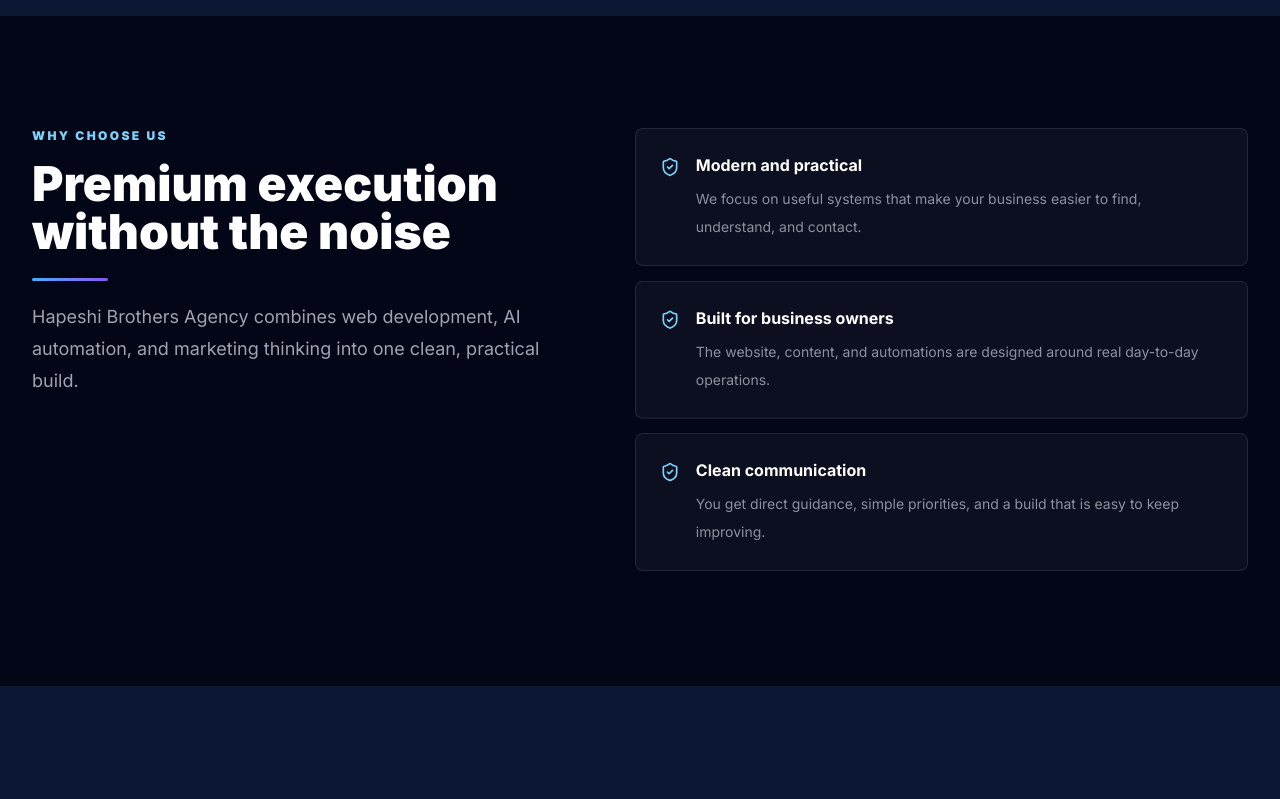
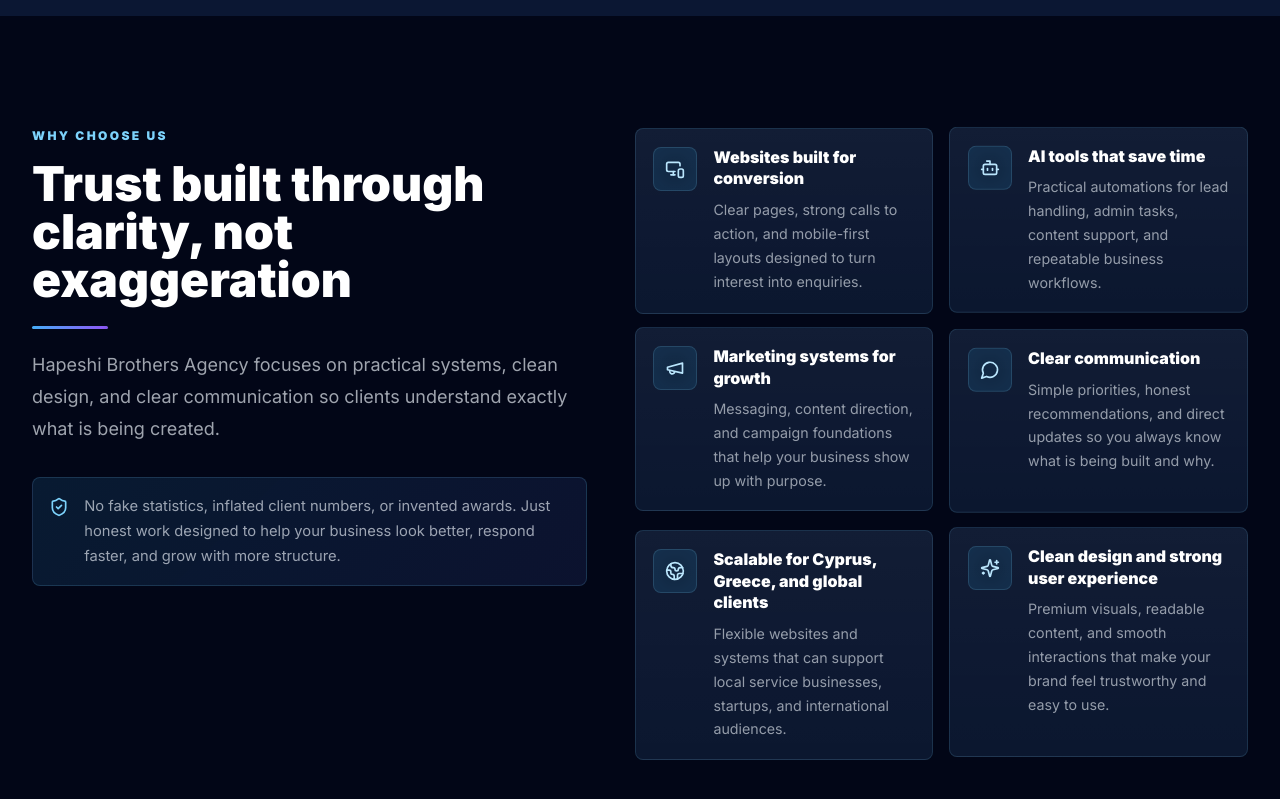
Before and after one commit to ioannis1994max-cell/HB, a React (Vite) app: page / in a window 1280 px wide. Shown: the part 5080-5879 px from the top of the page. Built offline with nearby package versions, Linux system fonts and the light colour scheme; no server answers.

Commit message:
Improve why choose us trust section

```diff
--- a/src/main.jsx
+++ b/src/main.jsx
@@ -8,6 +8,7 @@
   ChevronDown,
   Clock,
   Compass,
+  Globe2,
   Instagram,
   LayoutDashboard,
   Megaphone,
@@ -131,9 +132,36 @@
 ];
 
 const reasons = [
-  ["Modern and practical", "We focus on useful systems that make your business easier to find, understand, and contact."],
-  ["Built for business owners", "The website, content, and automations are designed around real day-to-day operations."],
-  ["Clean communication", "You get direct guidance, simple priorities, and a build that is easy to keep improving."],
+  {
+    title: "Websites built for conversion",
+    text: "Clear pages, strong calls to action, and mobile-first layouts designed to turn interest into enquiries.",
+    icon: MonitorSmartphone,
+  },
+  {
+    title: "AI tools that save time",
+    text: "Practical automations for lead handling, admin tasks, content support, and repeatable business workflows.",
+    icon: Bot,
+  },
+  {
+    title: "Marketing systems for growth",
+    text: "Messaging, content direction, and campaign foundations that help your business show up with purpose.",
+    icon: Megaphone,
+  },
+  {
+    title: "Clear communication",
+    text: "Simple priorities, honest recommendations, and direct updates so you always know what is being built and why.",
+    icon: MessageCircle,
+  },
+  {
+    title: "Scalable for Cyprus, Greece, and global clients",
+    text: "Flexible websites and systems that can support local service businesses, startups, and international audiences.",
+    icon: Globe2,
+  },
+  {
+    title: "Clean design and strong user experience",
+    text: "Premium visuals, readable content, and smooth interactions that make your brand feel trustworthy and easy to use.",
+    icon: Sparkles,
+  },
 ];
 
 const faqs = [
@@ -573,20 +601,26 @@
   return (
     <section id="about" className="reveal-on-scroll bg-slate-950 py-20 text-white sm:py-28">
       <div className="mx-auto grid max-w-7xl gap-12 px-4 sm:px-6 lg:grid-cols-[0.95fr_1.05fr] lg:px-8">
-        <SectionHeader
-          kicker="Why Choose Us"
-          title="Premium execution without the noise"
-          text="Hapeshi Brothers Agency combines web development, AI automation, and marketing thinking into one clean, practical build."
-        />
-        <div className="space-y-4">
-          {reasons.map(([title, text]) => (
-            <article key={title} className="motion-card rounded-lg border border-white/10 bg-white/[0.04] p-6">
-              <div className="flex items-start gap-4">
-                <ShieldCheck className="mt-1 h-5 w-5 shrink-0 text-sky-300" aria-hidden="true" />
-                <div>
-                  <h3 className="font-bold text-white">{title}</h3>
-                  <p className="mt-2 text-sm leading-7 text-slate-200/60">{text}</p>
-                </div>
+        <div>
+          <SectionHeader
+            kicker="Why Choose Us"
+            title="Trust built through clarity, not exaggeration"
+            text="Hapeshi Brothers Agency focuses on practical systems, clean design, and clear communication so clients understand exactly what is being created."
+          />
+          <div className="why-note">
+            <ShieldCheck className="h-5 w-5 text-sky-300" aria-hidden="true" />
+            <p>No fake statistics, inflated client numbers, or invented awards. Just honest work designed to help your business look better, respond faster, and grow with more structure.</p>
+          </div>
+        </div>
+        <div className="why-grid">
+          {reasons.map(({ title, text, icon: Icon }) => (
+            <article key={title} className="why-card motion-card">
+              <div className="why-icon" aria-hidden="true">
+                <Icon className="h-5 w-5" />
+              </div>
+              <div>
+                <h3>{title}</h3>
+                <p>{text}</p>
               </div>
             </article>
           ))}
--- a/src/styles.css
+++ b/src/styles.css
@@ -492,6 +492,106 @@
 
   @media (min-width: 640px) {
     .projects-grid {
+      grid-template-columns: repeat(2, minmax(0, 1fr));
+    }
+  }
+
+  .why-note {
+    display: flex;
+    gap: 0.95rem;
+    align-items: flex-start;
+    margin-top: 2rem;
+    border: 1px solid rgba(125, 211, 252, 0.16);
+    border-radius: 8px;
+    background:
+      linear-gradient(135deg, rgba(56, 189, 248, 0.07), rgba(139, 92, 246, 0.055)),
+      rgba(8, 24, 52, 0.46);
+    padding: 1rem;
+    color: rgba(226, 232, 240, 0.68);
+    font-size: 0.92rem;
+    line-height: 1.7;
+  }
+
+  .why-note svg {
+    flex: 0 0 auto;
+    margin-top: 0.16rem;
+  }
+
+  .why-grid {
+    display: grid;
+    gap: 1rem;
+  }
+
+  .why-card {
+    position: relative;
+    isolation: isolate;
+    display: grid;
+    grid-template-columns: 2.75rem minmax(0, 1fr);
+    gap: 1rem;
+    overflow: hidden;
+    border: 1px solid rgba(125, 211, 252, 0.14);
+    border-radius: 8px;
+    background:
+      linear-gradient(180deg, rgba(255, 255, 255, 0.05), rgba(255, 255, 255, 0.022)),
+      rgba(8, 24, 52, 0.68);
+    padding: 1.1rem;
+  }
+
+  .why-card::before {
+    content: "";
+    position: absolute;
+    inset: 0;
+    z-index: -1;
+    opacity: 0;
+    background:
+      radial-gradient(circle at 16% 18%, rgba(56, 189, 248, 0.15), transparent 34%),
+      linear-gradient(135deg, rgba(56, 189, 248, 0.06), rgba(139, 92, 246, 0.08));
+    transition: opacity 320ms ease;
+  }
+
+  .why-card:hover::before {
+    opacity: 1;
+  }
+
+  .why-icon {
+    display: grid;
+    width: 2.75rem;
+    height: 2.75rem;
+    place-items: center;
+    border: 1px solid rgba(125, 211, 252, 0.18);
+    border-radius: 8px;
+    background: rgba(56, 189, 248, 0.09);
+    color: #bae6fd;
+    box-shadow: inset 0 0 22px rgba(56, 189, 248, 0.06);
+    transition:
+      border-color 320ms ease,
+      color 320ms ease,
+      transform 320ms ease;
+  }
+
+  .why-card:hover .why-icon {
+    border-color: rgba(125, 211, 252, 0.36);
+    color: #ffffff;
+    transform: translateY(-2px);
+  }
+
+  .why-card h3 {
+    color: #ffffff;
+    font-size: 1rem;
+    font-weight: 900;
+    letter-spacing: 0;
+    line-height: 1.35;
+  }
+
+  .why-card p {
+    margin-top: 0.5rem;
+    color: rgba(226, 232, 240, 0.64);
+    font-size: 0.89rem;
+    line-height: 1.68;
+  }
+
+  @media (min-width: 640px) {
+    .why-grid {
       grid-template-columns: repeat(2, minmax(0, 1fr));
     }
   }
```
